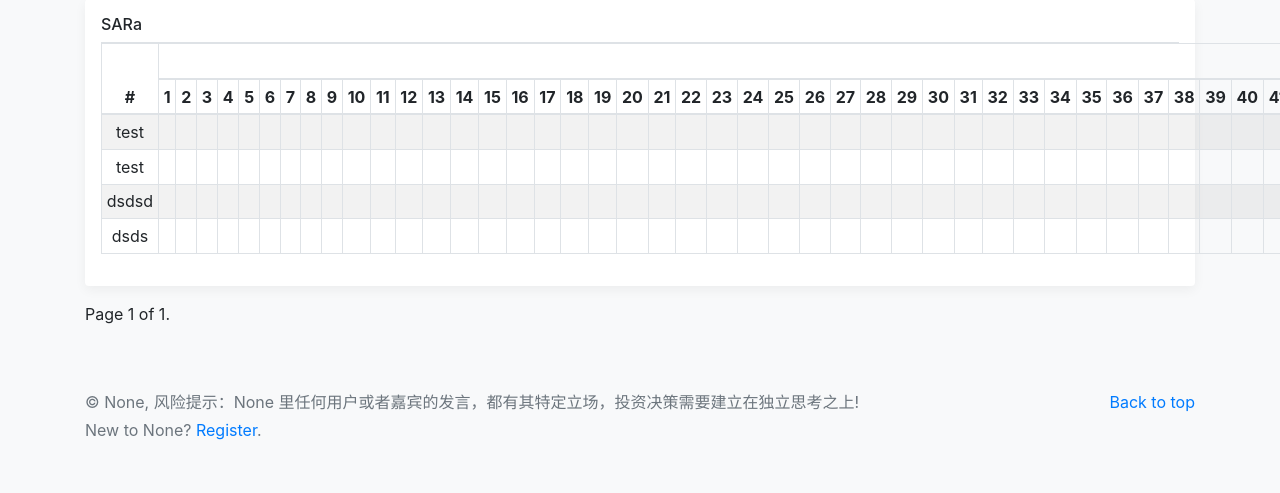
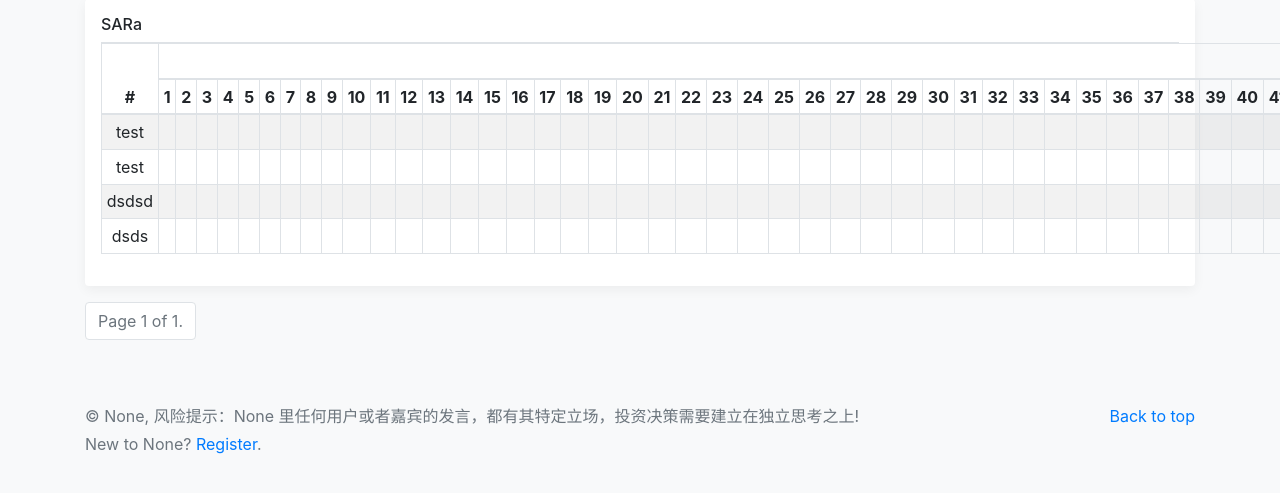
Before and after one commit to uees/dreamweaver, a Django app: page /sar/1/ in a window 1280 px wide. Shown: the part 73-566 px from the top of the page. Run offline with Django 3.2, Linux system fonts and the light colour scheme; data comes from the database, SQL or seed files in the repository; some libraries are stand-ins or nearby versions.

Commit message:
分页样式

```diff
--- a/templates/sar/table.html
+++ b/templates/sar/table.html
@@ -67,8 +67,8 @@
                 </li>
             {% endif %}
 
-            <li class="page-item">
-                Page {{ results.number }} of {{ results.paginator.num_pages }}.
+            <li class="page-item disabled">
+                <span class="page-link">Page {{ results.number }} of {{ results.paginator.num_pages }}.</span>
             </li>
 
             {% if results.has_next %}
```
